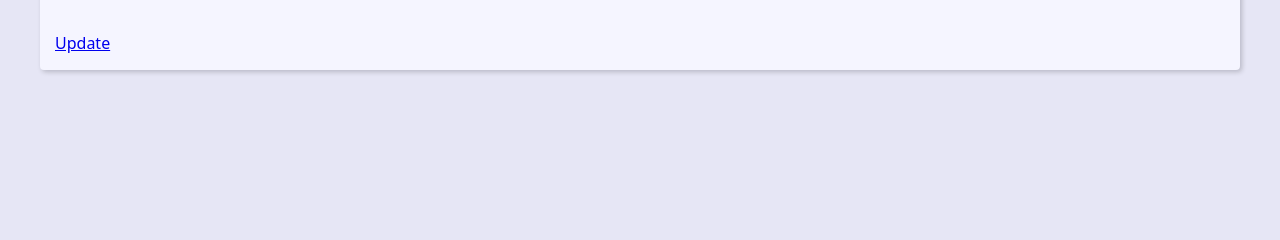
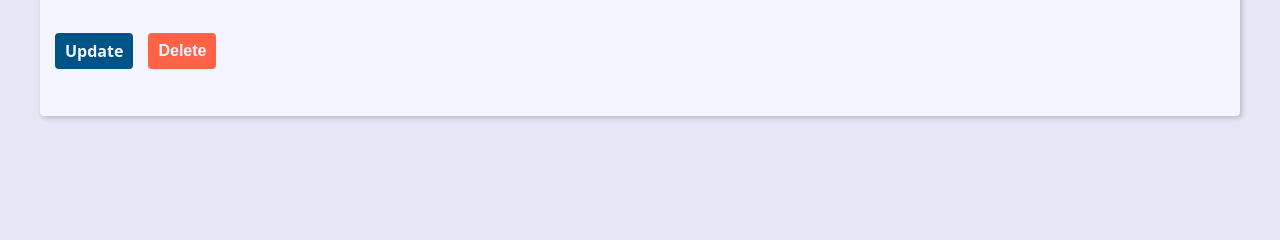
Before and after one commit to gabrielmatos0/agenda-project, a Django app: template contact/templates/contact/contact.html in a window 1280 px wide. Shown: the part 531-771 px from the top of the page. Run offline with Django 5.2, Linux system fonts and the light colour scheme; the template is opened without the code that fills it, so the values that code supplies are empty; parts of the project's set-up code (start-up, migrations or seed data) failed here and were passed over.

Commit message:
Add contact delete function

```diff
--- a/base_statics/global/css/style.css
+++ b/base_statics/global/css/style.css
@@ -312,3 +312,23 @@ svg {
   filter: brightness(80%);
   box-shadow: 0 0 5px var(--link-dark-color);
 }
+
+.contact-links {
+  margin-block: calc(var(--small-font-size) * 2);
+  display: flex;
+  align-items: center;
+  gap: 0 var(--spacing);
+}
+
+.btn-link {
+  font-size: var(--small-font-size);
+  text-decoration: none;
+  font-weight: bold;
+  padding: 1rem;
+  display: block;
+  line-height: var(--small-font-size);
+}
+
+.btn-delete {
+  background: tomato;
+}
--- a/contact/templates/contact/contact.html
+++ b/contact/templates/contact/contact.html
@@ -16,6 +16,16 @@
     </div>
 
     <div class="contact-links">
-        <a href="{% url "contact:update" contact.id %}">Update</a>
+        <a class="btn btn-link" href="{% url "contact:update" contact.id %}">Update</a>
+        <form action="{% url "contact:delete" contact.id %}" method="POST">
+            {% csrf_token %}
+
+            {% if confirmation == 'no' %}
+                <button class="btn btn-link btn-delete" type="submit" value="yes" name="confirmation">Deseja deletar?</button>
+            {% else %}
+                <button class="btn btn-link btn-delete" type="submit">Delete</button>
+            {% endif %}
+
+        </form>
     </div>
 {% endblock content %}
```
Also changed, not shown: contact/views/contact_forms.py (+16 -0 lines).
